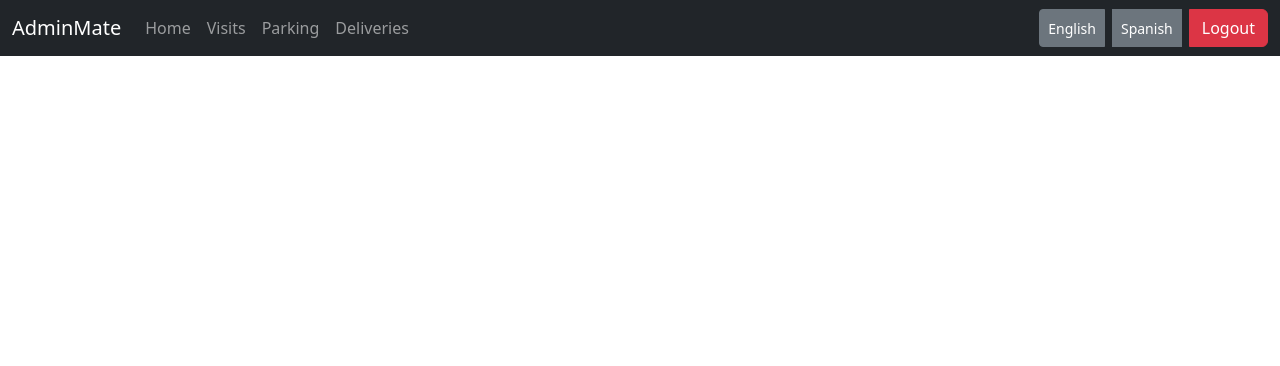
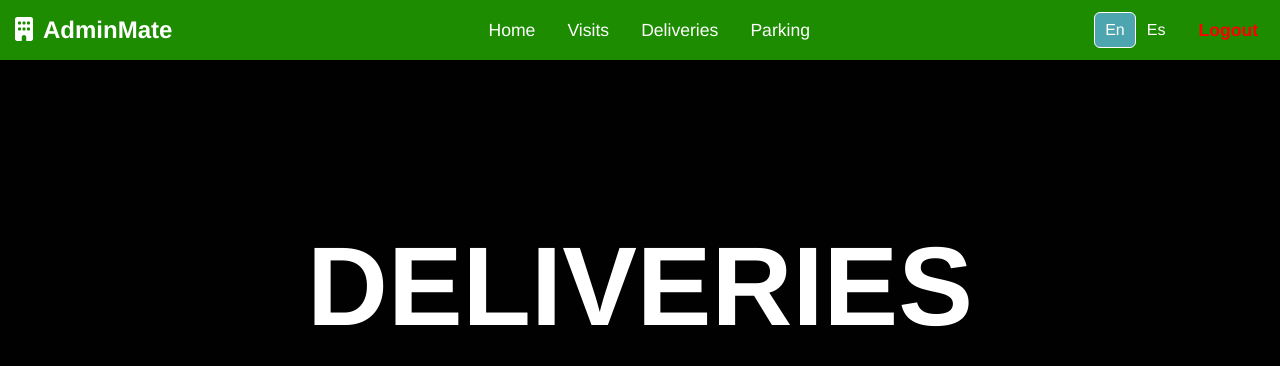
Before and after one commit to NachoJorquera/AdminMate, a React (Vite) app in the folder loginFrontEnd/: page /deli in a window 1280 px wide. Shown: the top 366 px of the page. Built offline with nearby package versions, Linux system fonts and the light colour scheme.

Commit message:
Creación de componente de cambio de lenguaje y finalización de componente Navbar

```diff
--- a/loginFrontEnd/package.json
+++ b/loginFrontEnd/package.json
@@ -10,6 +10,9 @@
     "preview": "vite preview"
   },
   "dependencies": {
+    "@fortawesome/fontawesome-svg-core": "^6.5.2",
+    "@fortawesome/free-solid-svg-icons": "^6.5.2",
+    "@fortawesome/react-fontawesome": "^0.2.2",
     "axios": "^1.6.8",
     "bootstrap": "^5.3.3",
     "i18next": "^23.11.2",
--- /dev/null
+++ b/loginFrontEnd/src/components/LanguageSwitcher.css
@@ -0,0 +1,14 @@
+.leng-btn .btn {
+    padding: 5px 10px;
+    cursor: pointer;
+    color: white;
+}
+
+.leng-btn .active {
+    background-color: #4ca5af;
+    color: white;
+}
+
+.leng-btn .btn:hover {
+    color: white;
+}
--- /dev/null
+++ b/loginFrontEnd/src/components/LanguageSwitcher.jsx
@@ -0,0 +1,21 @@
+import React, { useState } from 'react';
+import { useTranslation } from 'react-i18next';
+import './LanguageSwitcher.css';
+
+const LanguageSwitcher = () => {
+    const { i18n } = useTranslation(); // Uso del hook de traducción para soportar multi-lenguaje
+    // Función para cambiar idioma de la interfaz
+    const changeLanguage = (language) => {
+    i18n.changeLanguage(language); // Activa el cambio de idioma
+    localStorage.setItem('i18nextLng', language); // Almacena el lenguaje seleccionado en localStorage
+    };
+
+  return (
+    <div className='leng-btn'>
+        <button onClick={() => changeLanguage('en')} className={`btn ${i18n.language === 'en' ? 'active' : ''}`} >En</button>
+        <button onClick={() => changeLanguage('es')} className={`btn ${i18n.language === 'es' ? 'active' : ''}`} >Es</button>
+    </div>
+  )
+}
+
+export default LanguageSwitcher
--- /dev/null
+++ b/loginFrontEnd/src/components/Navbar.css
@@ -0,0 +1,155 @@
+* {
+    margin: 0;
+    padding: 0;
+    box-sizing: border-box;
+    font-family: Helvetica, sans-serif;
+}
+
+body {
+    height: 100vh;
+    background-color: #010101;
+}
+
+li {
+    list-style: none;
+}
+
+a {
+    text-decoration: none;
+    color: #fff;
+    font-size: 1.1rem;
+}
+
+a:hover {
+    color: #197575;
+}
+
+.navbar {
+    width: 100%;
+    height: 60px;
+    margin: 0 auto;
+    display: flex;
+    align-items: center;
+    justify-content: space-between;
+    background-color: rgb(29, 140, 1);
+}
+
+.navbar .logo a {
+    font-size: 1.5rem;
+    font-weight: bold;
+    margin-left: 10px;
+}
+
+.navbar .logo i {
+    color: #fff;
+    font-size: 1.5rem;
+    margin-left: 15px;
+}
+
+.navbar .links {
+    display: flex;
+    gap: 2rem;
+    margin: 0 auto;
+}
+
+.navbar .toggle_btn {
+    color: #fff;
+    font-size: 1.5rem;
+    cursor: pointer;
+    display: none;
+    right: 2rem;
+    position: absolute;
+}
+
+.log-out {
+    font-weight: bold;
+    font-size: 1.1rem;
+    color: red;
+    background-color: transparent;
+    margin-right: 10px;
+    margin-left: 10px;
+    border: none;
+    cursor: pointer;
+    border-radius: 20px;
+}
+
+/* .log-out {
+    background-color: red;
+    color: #fff;
+    padding: 0.5rem 1rem;
+    border: none;
+    outline: none;
+    border-radius: 20px;
+    font-size: 0.8rem;
+    font-weight: bold;
+    cursor: pointer;
+} */
+
+.log-out:hover {
+    background-color: red;
+    color: #010101;
+    scale: 1.03;
+}
+
+.log-out:active {
+    color: #010101;
+    background-color: #fff;
+    scale: 0.95;
+}
+
+/*Dropdown Menu*/
+.dropdown {
+    display: none;
+    position: absolute;
+    right: 2rem;
+    top: 60px;
+    height: 0;
+    width: 300px;
+    background: rgba(255, 255, 255, 0.1);
+    backdrop-filter: blur(15px);
+    border-radius: 10px;
+    overflow: hidden;
+}
+
+.dropdown.open {
+    height: 320px;
+}
+
+.dropdown li {
+    padding: 0.7rem;
+    display: flex;
+    align-items: center;
+    justify-content: center;
+}
+
+.dropdown .log-out {
+    width: 100%;
+    color: #010101;
+    background-color: red;
+    display: flex;
+    justify-content: center;
+}
+
+/* Responsive Design*/
+@media (max-width: 992px) {
+    .navbar .links,
+    .navbar .switcher,
+    .navbar .log-out {
+        display: none;
+    }
+
+    .navbar .toggle_btn {
+        display: block;
+    }
+
+    .dropdown {
+        display: block;
+    }
+}
+
+@media (max-width: 576px) {
+    .dropdown {
+        left: 2rem;
+        width: unset;
+    }
+}
--- a/loginFrontEnd/src/components/Navbar.jsx
+++ b/loginFrontEnd/src/components/Navbar.jsx
@@ -3,9 +3,14 @@ import { Link, useNavigate } from 'react-router-dom';
 import axios from 'axios';
 import 'bootstrap/dist/css/bootstrap.min.css';
 import { useTranslation } from 'react-i18next';
+import './Navbar.css';
+import { FontAwesomeIcon } from "@fortawesome/react-fontawesome";
+import { faBars, faBuilding, faXmark } from "@fortawesome/free-solid-svg-icons";
+import LanguageSwitcher from './LanguageSwitcher';
 
 function Navbar() {
   const [auth, setAuth] = useState(false);
+  const [isDropdownOpen, setIsDropdownOpen] = useState(false);
   const navigate = useNavigate();
 
   axios.defaults.withCredentials = true;
@@ -33,45 +38,56 @@ function Navbar() {
   };
 
   // Uso del hook de traducción para soportar multi-lenguaje
-  const { t, i18n } = useTranslation();
+  const { t } = useTranslation();
 
-  // Función para cambiar idioma de la interfaz
-  const changeLanguage = (language) => {
-      i18n.changeLanguage(language); // Activa el cambio de idioma
-      localStorage.setItem('i18nextLng', language); // Almacena el lenguaje seleccionado en localStorage
-  };
+  useEffect(() => {
+    const toggleBtn = document.querySelector('.toggle_btn');
+    const toggleBtnIcon = document.querySelector('.toggle_btn i');
+    const dropDownMenu = document.querySelector('.dropdown');
+
+    const handleToggle = () => {
+        setIsDropdownOpen(prevState => !prevState);
+    };
+
+    toggleBtn.addEventListener('click', handleToggle);
+
+    return () => {
+        toggleBtn.removeEventListener('click',handleToggle);
+    };
+  }, []);
 
   return (
-    <nav className="navbar navbar-expand-lg navbar-dark bg-dark">
-      <div className="container-fluid">
-        <Link className="navbar-brand" to="/home">AdminMate</Link>
-        <button className="navbar-toggler" type="button" data-bs-toggle="collapse" data-bs-target="#navbarNav" aria-controls="navbarNav" aria-expanded="false" aria-label="Toggle navigation">
-          <span className="navbar-toggler-icon"></span>
-        </button>
-        <div className="collapse navbar-collapse" id="navbarNav">
-          <ul className="navbar-nav me-auto mb-2 mb-lg-0">
-            <li className="nav-item">
-              <Link className="nav-link" to="/home">{t('home')}</Link>
-            </li>
-            <li className="nav-item">
-              <Link className="nav-link" to="/profile">{t('visits')}</Link>
-            </li>
-            <li className="nav-item">
-              <Link className="nav-link" to="/settings">{t('parking')}</Link>
-            </li>
-            <li className="nav-item">
-              <Link className="nav-link" to="/home">{t('deliveries')}</Link>
-            </li>
-          </ul>
-          <div className='btn-group'>
-            <button onClick={() => changeLanguage('en')} className='btn btn-secondary btn-sm me-2' >{t('english')}</button>
-            <button onClick={() => changeLanguage('es')} className='btn btn-secondary btn-sm me-2' >{t('spanish')}</button>
-            <button className="btn btn-danger" onClick={handleDelete}>{t('logout')}</button>
-          </div>
+    <>
+        <div className='navbar'>
+            <div className='logo'>
+                <i><FontAwesomeIcon icon={faBuilding} /></i>
+                <a href='#'>AdminMate</a>
+            </div>
+            <ul className='links'>
+                <li><a href='#'>{t('home')}</a></li>
+                <li><a href='#'>{t('visits')}</a></li>
+                <li><a href='#'>{t('deliveries')}</a></li>
+                <li><a href='#'>{t('parking')}</a></li>
+            </ul>
+            <div className='switcher'>
+                <LanguageSwitcher />
+            </div>
+            <button className="log-out btn" onClick={handleDelete}>{t('logout')}</button>
+            <div className='toggle_btn'>
+                <i><FontAwesomeIcon icon={isDropdownOpen ? faXmark : faBars} /></i>
+            </div>
         </div>
-      </div>
-    </nav>
-  );
+
+        <div className={`dropdown ${isDropdownOpen ? 'open' : ''}`}>
+            <li><a href='#'>{t('home')}</a></li>
+            <li><a href='#'>{t('visits')}</a></li>
+            <li><a href='#'>{t('deliveries')}</a></li>
+            <li><a href='#'>{t('parking')}</a></li>
+            <li className='switcher'><LanguageSwitcher /></li>
+            <li><button className="log-out btn" onClick={handleDelete}>{t('logout')}</button></li>
+        </div>
+    </>
+  )
 }
 
-export default Navbar;
+export default Navbar
--- /dev/null
+++ b/loginFrontEnd/src/pages/Deliveries.css
@@ -0,0 +1,15 @@
+.title {
+    height: calc(100vh-60px);
+    display: flex;
+    flex-direction: column;
+    align-items: center;
+    justify-content: center;
+    text-align: center;
+    color: white;
+}
+
+.title h1 {
+    font-size: 7rem;
+    margin-top: 10rem;
+    font-weight: bold;
+}
--- a/loginFrontEnd/src/pages/Deliveries.jsx
+++ b/loginFrontEnd/src/pages/Deliveries.jsx
@@ -1,10 +1,14 @@
 import React from 'react'
 import Navbar from '../components/Navbar'
+import './Deliveries.css'
 
 function Deliveries() {
   return (
     <>
         <Navbar />
+        <div className='title'>
+            <h1>DELIVERIES</h1>
+        </div>
     </>
   )
 }
```
Also changed, not shown: 1 other file (tests, documents, lock files or other folders).
